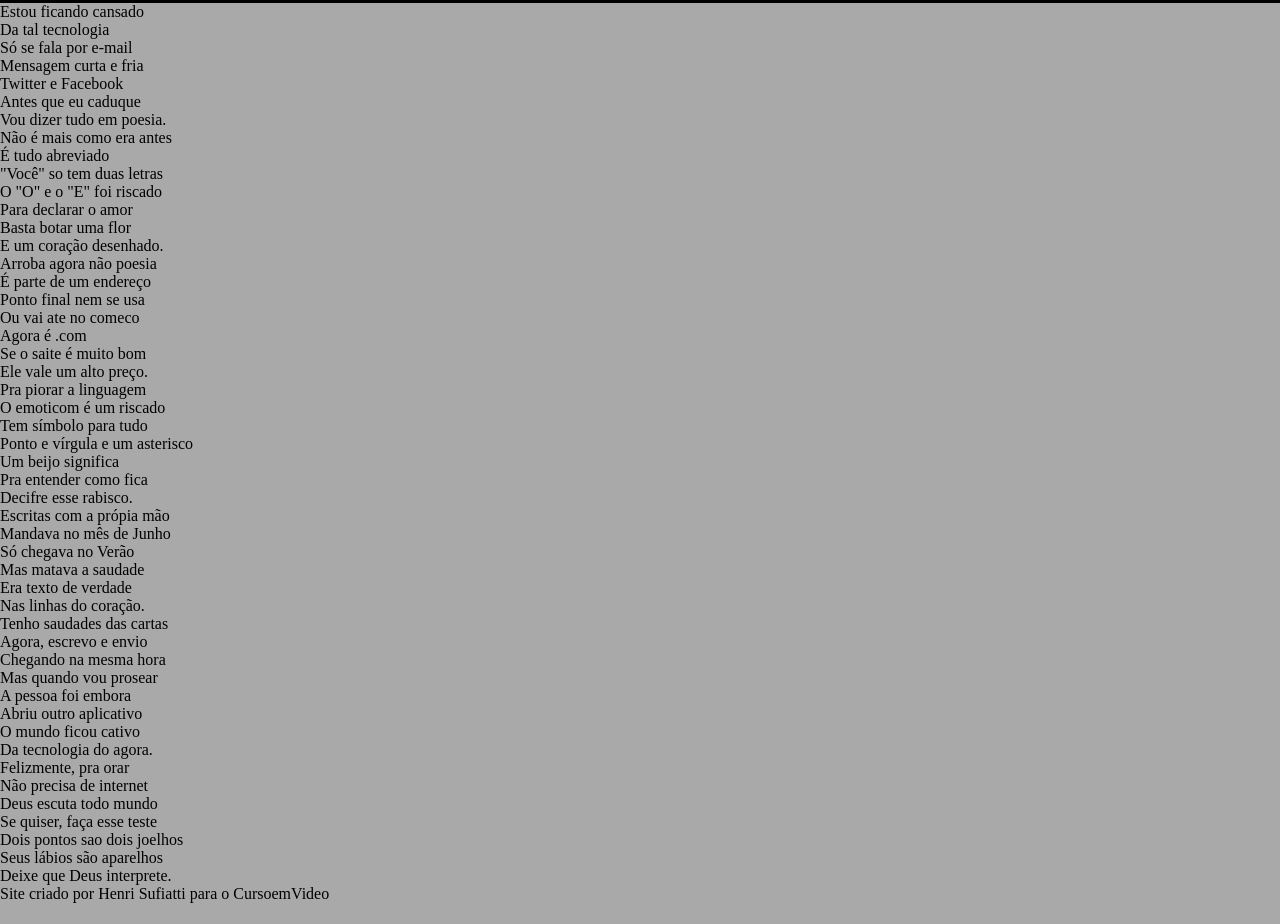
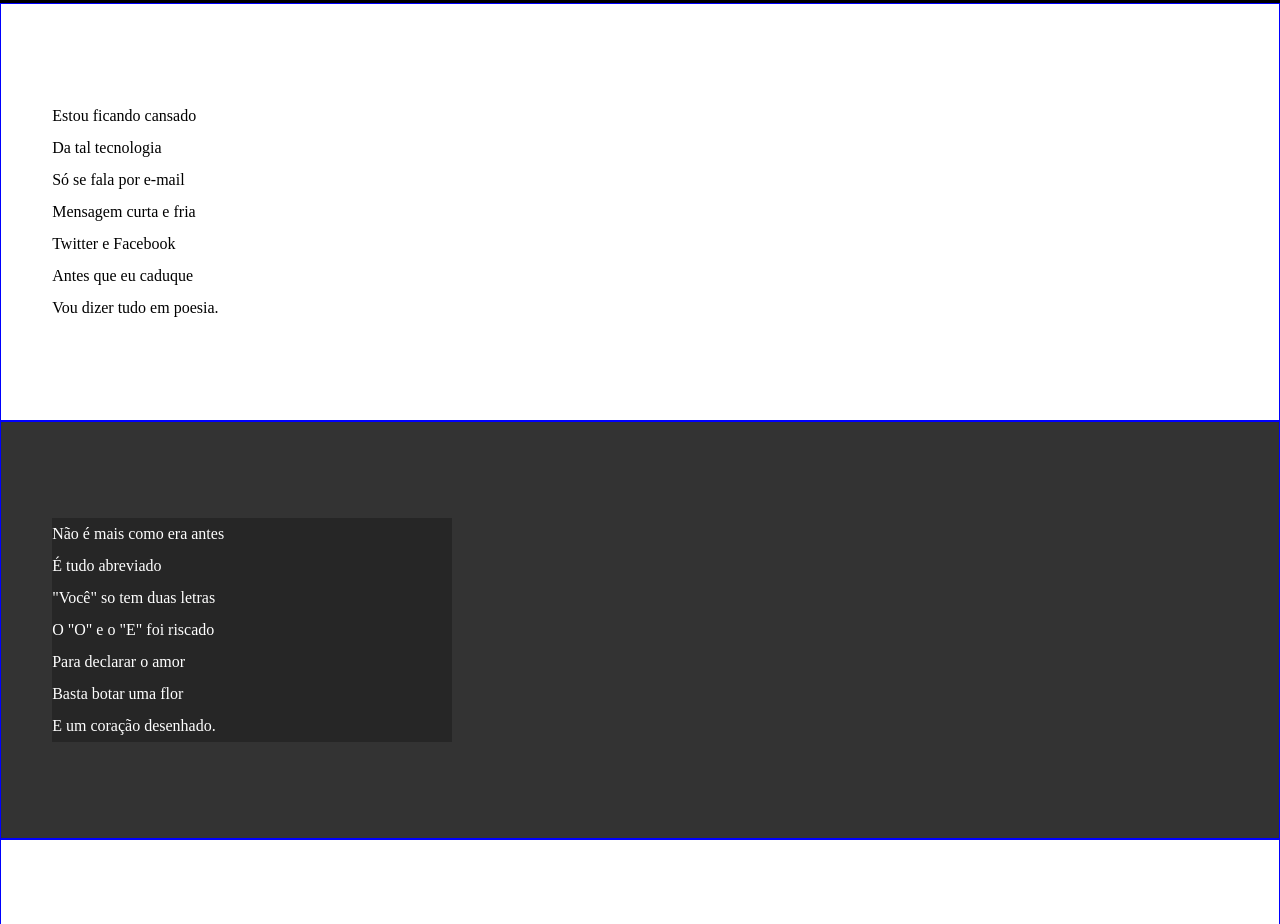
Before and after one commit to HenriAlan991/Projeto-Cordel, a plain HTML site: page index.html in a window 1280 px wide. Shown: the part 156-1080 px from the top of the page. Before the commit the page ends 1059 px from the top, so only its background shows below. Drawn offline with Linux system fonts and the light colour scheme.

Commit message:
versão final do dia 17/11 que fizemos o básico

```diff
--- a/index.html
+++ b/index.html
@@ -13,10 +13,12 @@
     </header>
     <main>
         <section class="paragrafo1 paragrafo">
-            <p>Estou ficando cansado <br>Da tal tecnologia <br>Só se fala por e-mail <br>Mensagem curta e fria <br>Twitter e Facebook <br>Antes que eu caduque <br>Vou dizer tudo em poesia.</p>
+            <div class="content">
+                <p>Estou ficando cansado <br>Da tal tecnologia <br>Só se fala por e-mail <br>Mensagem curta e fria <br>Twitter e Facebook <br>Antes que eu caduque <br>Vou dizer tudo em poesia.</p>
+            </div>
         </section>
         <section class="paragrafo2 background-image paragrafo">
-            <div class="content-paragrafo2">
+            <div class="content-paragrafo2 content">
                 <p>
                     Não é mais como era antes <br>
                     É tudo abreviado <br>
--- a/style.css
+++ b/style.css
@@ -27,3 +27,36 @@ header > p > span > a{
     color: white;
     font-weight: bold;
 }
+section.paragrafo{
+    background-color: white;
+    border: 1px solid blue;
+}
+section.background-image{
+    background-color: rgb(51,51,51);
+}
+.background-image > div.content > p{
+    background-color: rgba(0,0,0, 0.253);
+    color: white;
+    width: 400px;
+}
+section.paragrafo{
+    padding: 12vh 0;
+    padding-left: 4vw;
+}
+div.content > p{
+    line-height: 2em;
+}
+footer{
+    text-align: center;
+    background-color: black;
+    color: white;
+    padding: 8px;
+
+
+}
+footer > p{
+    font-size: 20px;
+}
+footer > p > span{
+    font-weight: 700;
+}
```
